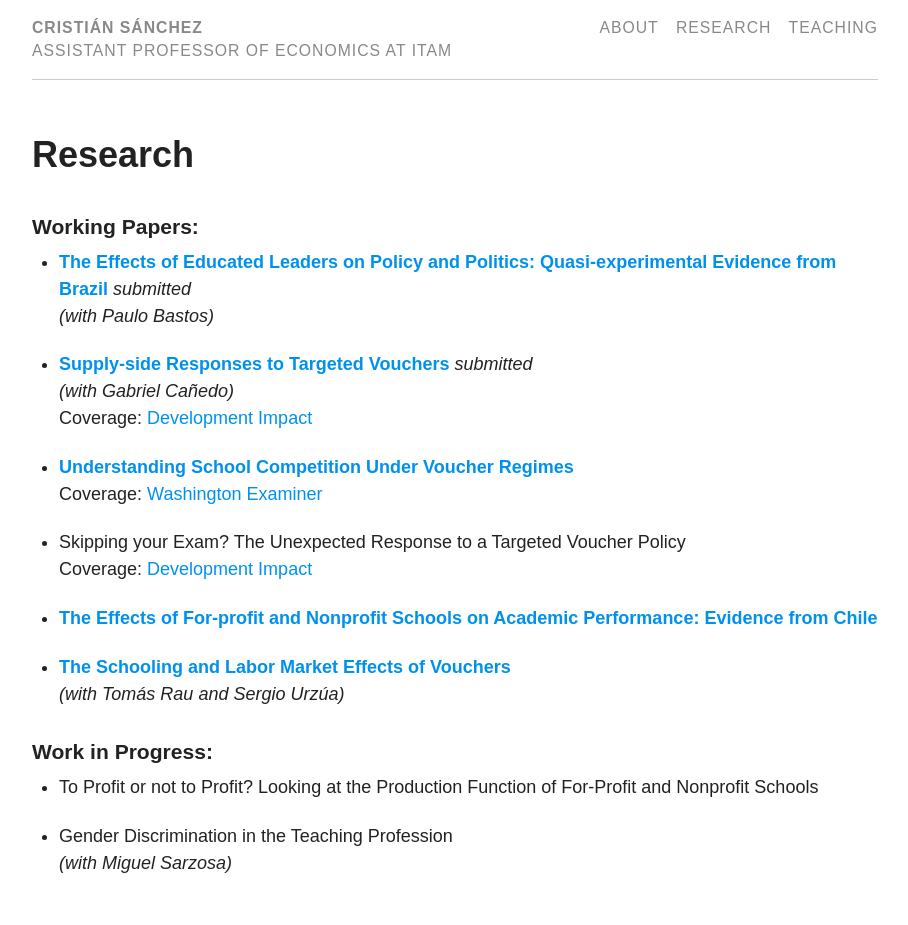
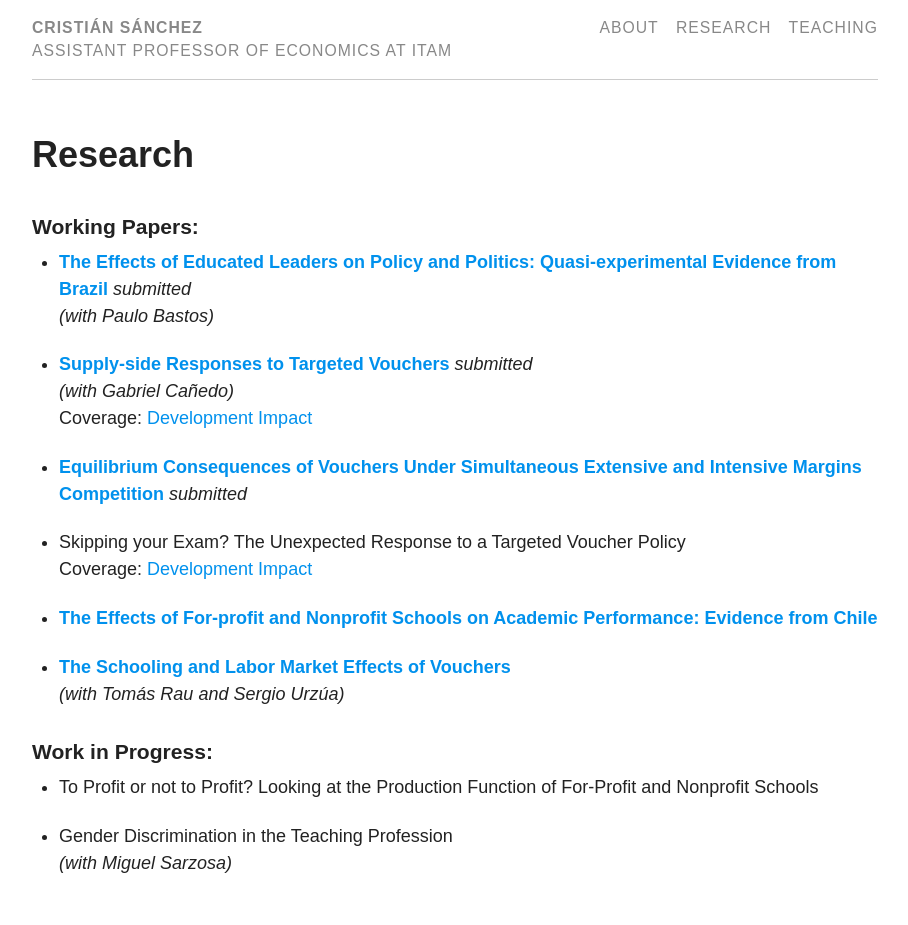
Before and after one commit to fvg98/fvg98.github.io, a Jekyll site: the page built from pages/research.md, in a window 1280 px wide. Shown: the whole page, without its empty margins (185-1093 px from the left). Built offline with Jekyll 4.4.1, drawn with Linux system fonts in a browser that asks for light colours.

Commit message:
Updated website 07/01/23

```diff
--- a/pages/research.md
+++ b/pages/research.md
@@ -14,8 +14,7 @@ title: Research
 *(with Gabriel Cañedo)*
 Coverage: <a href="https://blogs.worldbank.org/impactevaluations/whats-latest-research-development-economics-roundup-neudc-2021?CID=WBW_AL_BlogNotification_EN_EXT" target="_blank">Development Impact</a>
 
-* <a href="files/Vouchers.pdf" target="_blank">**Understanding School Competition Under Voucher Regimes**</a>
-Coverage: <a href="https://www.washingtonexaminer.com/opinion/regulations-are-keeping-the-best-private-schools-out-of-school-voucher-programs" target="_blank">Washington Examiner</a>
+* <a href="files/EquilibriumConsequencesVouchers.pdf" target="_blank">**Equilibrium Consequences of Vouchers Under Simultaneous Extensive and Intensive Margins Competition**</a> *submitted*
 
 * Skipping your Exam? The Unexpected Response to a Targeted Voucher Policy
 Coverage: <a href="https://blogs.worldbank.org/impactevaluations/whats-latest-research-development-economics-round-neudc-2019" target="_blank">Development Impact</a>
```
Also changed, not shown: 1 other file.
